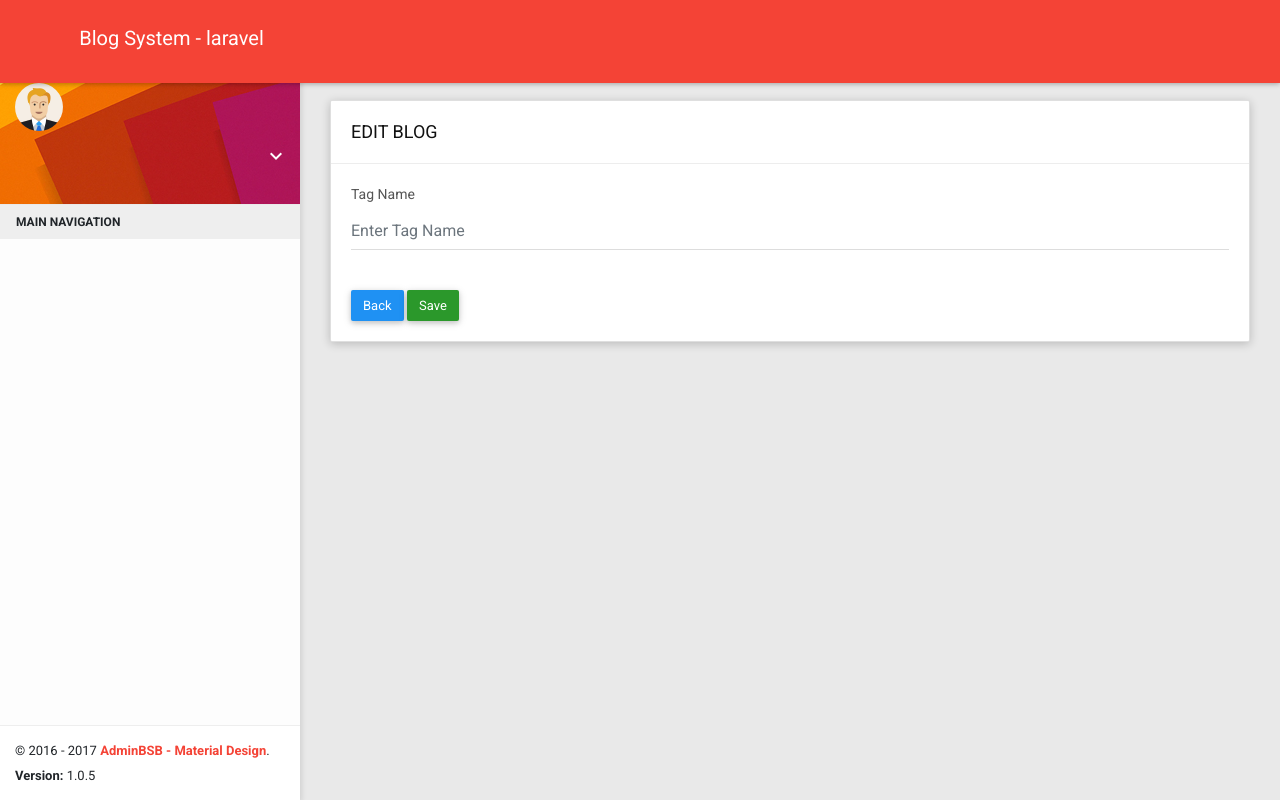
After one commit to delowardhushor/laravelblog, a Laravel app: template resources/views/admin/tag/edit.blade.php in a window 1280 px wide. The commit adds this page. Run offline with Laravel 8, Linux system fonts and the light colour scheme; the template is opened without the code that fills it, so the values that code supplies are empty; style sheets or scripts are compiled from the project's sources; some libraries are stand-ins or nearby versions.

Commit message:
just added edit blade file

```diff
--- a/app/Http/Controllers/Admin/TagController.php
+++ b/app/Http/Controllers/Admin/TagController.php
@@ -68,7 +68,8 @@ class TagController extends Controller
      */
     public function edit($id)
     {
-        //
+        $tag = Tag::find($id);
+        return view('admin.tag.edit', compact('tag'));
     }
 
     /**
--- /dev/null
+++ b/resources/views/admin/tag/edit.blade.php
@@ -0,0 +1,43 @@
+@extends('layouts.backend.app')
+
+@section('title', 'Create Tag')
+
+@push('css')
+
+@endpush
+
+@section('content')
+
+    <div class="container-fluid">
+        <!-- Vertical Layout -->
+        <div class="row clearfix">
+            <div class="col-lg-12 col-md-12 col-sm-12 col-xs-12">
+                <div class="card">
+                    <div class="header">
+                        <h2>
+                            EDIT BLOG
+                        </h2>
+                    </div>
+                    <div class="body">
+                        <form action="{{ route('admin.tag.store') }}" method="POST" >
+                            @csrf
+                            <label for="name">Tag Name</label>
+                            <div class="form-group">
+                                <div class="form-line">
+                                    <input type="text" id="name" name="name" class="form-control" placeholder="Enter Tag Name">
+                                </div>
+                            </div>
+                            <a href="{{ route('admin.tag.index') }}" type="button" class="btn btn-primary m-t-15 waves-effect">Back</a>
+                            <button type="submit" class="btn btn-success m-t-15 waves-effect">Save</button>
+                        </form>
+                    </div>
+                </div>
+            </div>
+        </div>
+    </div>
+
+@endsection
+
+@push('js')
+
+@endpush
```
Also changed, not shown: resources/views/admin/tag/index.blade.php (+7 -0 lines).
